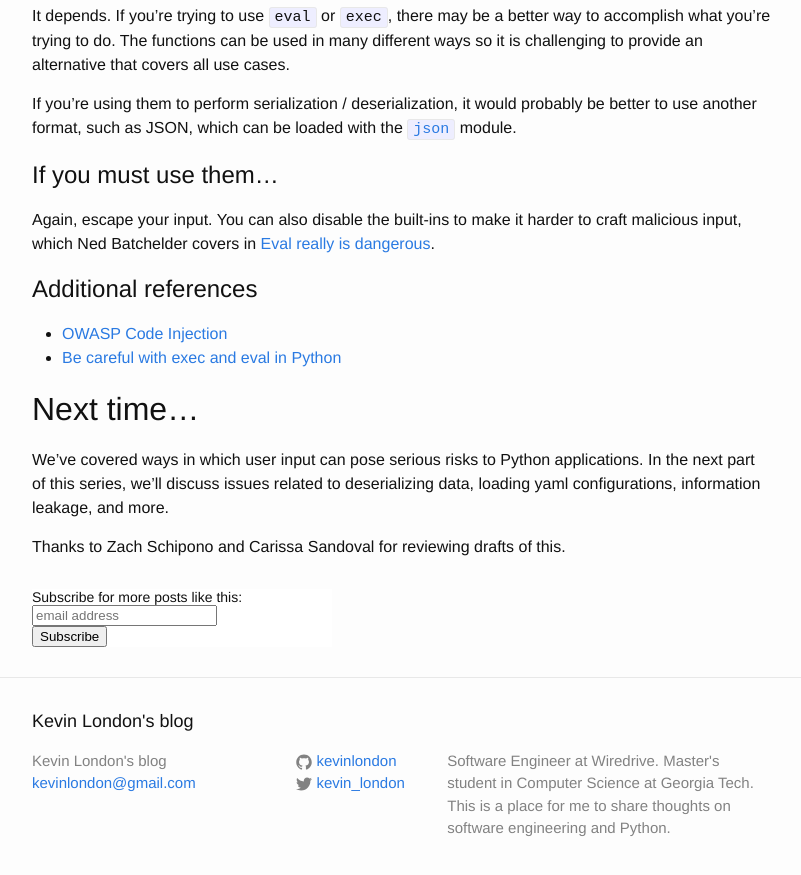
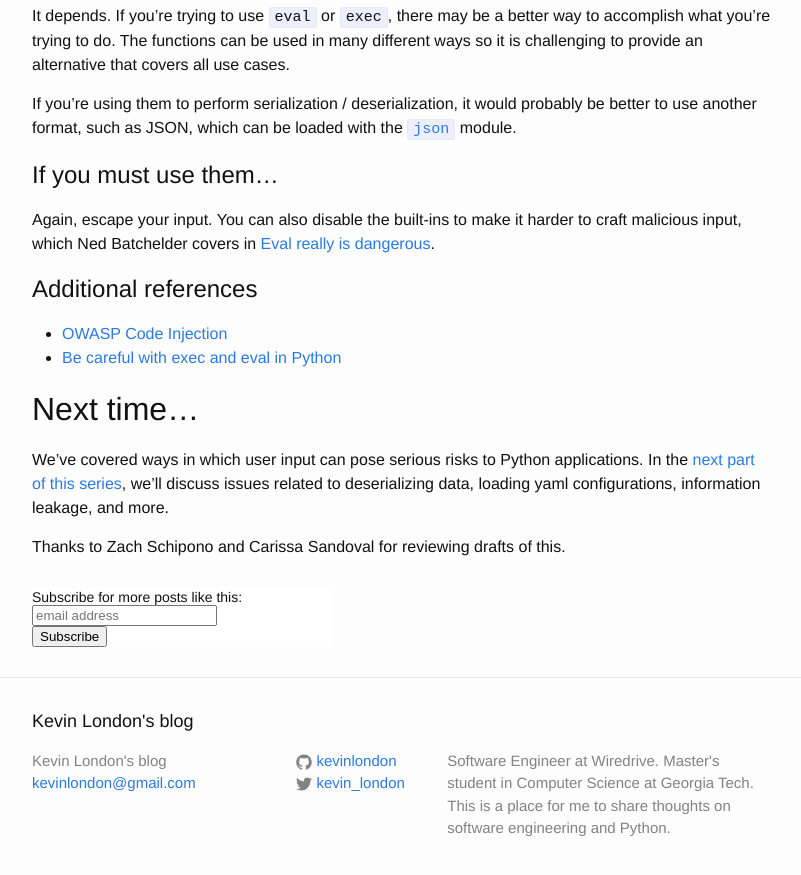
Before and after one commit to kevinlondon/kevinlondon.github.io, a Jekyll site: the page built from _posts/2015-07-26-dangerous-python-functions.md, in a window 1280 px wide and 900 px high, scrolled down 2739 px. Shown: the top 875 px of the window, without its empty margins (238-1039 px from the left). Built offline with Jekyll 4.4.1, drawn with Linux system fonts in a browser that asks for light colours; comment, search, counter and statistics services are not loaded; part of the change alters nothing that is shown.

```diff
--- a/_posts/2015-07-26-dangerous-python-functions.md
+++ b/_posts/2015-07-26-dangerous-python-functions.md
@@ -164,8 +164,9 @@ Next time...
 ------------
 
 We've covered ways in which user input can pose serious risks to Python
-applications. In the next part of this series, we'll discuss issues
-related to deserializing data, loading yaml configurations, information
-leakage, and more.
+applications. In the
+[next part of this series](http://kevinlondon.com/2015/08/15/dangerous-python-functions-pt2.html),
+we'll discuss issues related to deserializing data, loading yaml configurations,
+information leakage, and more.
 
 Thanks to Zach Schipono and Carissa Sandoval for reviewing drafts of this.
```
